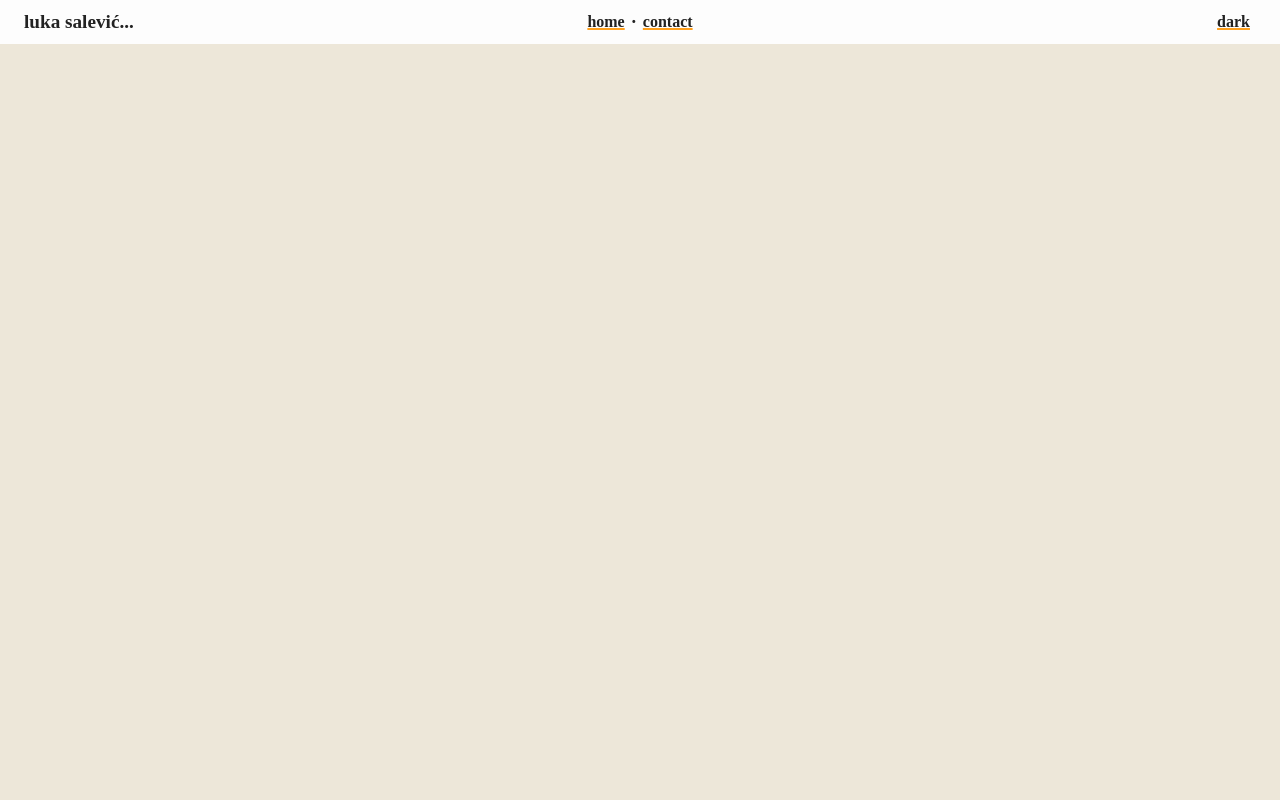
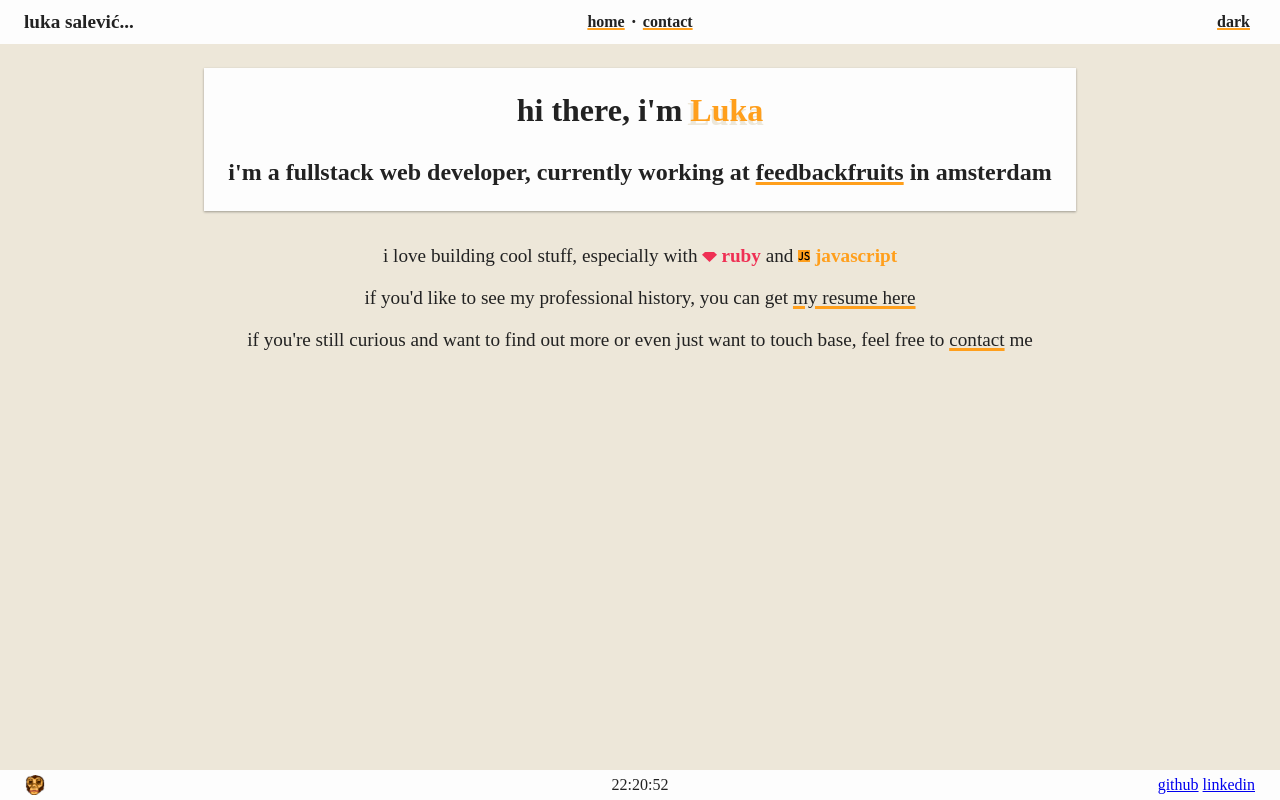
Before and after one commit to Sensanaty/luka-astro, an Astro site: page / in a window 1280 px wide. Built offline with nearby package versions, Linux system fonts and the light colour scheme; Astro itself is replaced by a stand-in of ours.

Commit message:
Create the rest of the Index page

```diff
--- a/src/pages/index.astro
+++ b/src/pages/index.astro
@@ -1,14 +1,82 @@
 ---
 import MainHead from "../components/MainHead.astro";
 import Header from "../components/Header.vue";
+import Footer from "../components/Footer.astro";
 ---
 
 <html lang="en">
 	<head>
 		<MainHead title="LUKA" description="Description"/>
+		<style>
+			body { width: 100%; height: 100%; display: flex; flex-flow: column wrap; align-items: center; }
+
+			.main {
+				display: flex;
+				flex-flow: column wrap;
+				justify-content: center;
+				align-items: center;
+				box-shadow: var(--shadow);
+				background: var(--bg-highlight);
+				margin: 1.5rem;
+				padding: 1.5rem;
+			}
+
+			h1 { margin: 0 0 30px 0 }
+			h2 { margin: 0 0 0 0 }
+
+			.accent {
+				position: relative;
+				color: var(--accent);
+				z-index: 99;
+				font-weight: bold;
+			}
+
+			.accent::before {
+				content: "Luka";
+				position: absolute;
+				color: var(--bg);
+				z-index: -1;
+				font-size: 2.1rem;
+				left: var(--text-shadow-left);
+				top: var(--text-shadow-top);
+				transition: all var(--std-transition);
+			}
+
+			a {
+				color: var(--cl);
+				text-decoration: solid underline 3px var(--accent);
+			}
+
+			a:hover {
+				color: var(--accent);
+				text-decoration-color: var(--cl);
+			}
+
+			.lang { font-weight: 800; }
+			.ruby { color: var(--ruby-accent); }
+			.js { color: var(--accent) }
+			.logo { height: 12px; user-select: none; }
+			.ruby img { height: 10px; }
+
+			.subtext { display: flex; flex-flow: column wrap; align-items: center; }
+			p { font-size: 1.2rem; margin: 10px 0; }
+		</style>
 	</head>
 
 	<body>
 		<Header client:load />
+
+		<div class="main">
+			<h1>hi there, i'm <span class="accent">Luka</span></h1>
+			<h2>i'm a fullstack web developer, currently working at <a href="https://feedbackfruits.com" target="_blank">feedbackfruits</a> in amsterdam</h2>
+		</div>
+
+		<div class="subtext">
+			<p>i love building cool stuff, especially with <span class="ruby lang"><img class="logo" src="/assets/ruby.svg" aria-hidden="true"> ruby</span> and <span class="js lang"><img class="logo" src="/assets/js.svg" aria-hidden="true"> javascript</span></p>
+			<p>if you'd like to see my professional history, you can get <a href="/assets/resume.pdf" download="Luka's Resume">my resume here</a></p>
+			<p>if you're still curious and want to find out more or even just want to touch base, feel free to <a href="/contact" target="_blank">contact</a> me</p>
+		</div>
+
+		<Footer client:visible />
 	</body>
 </html>
```
